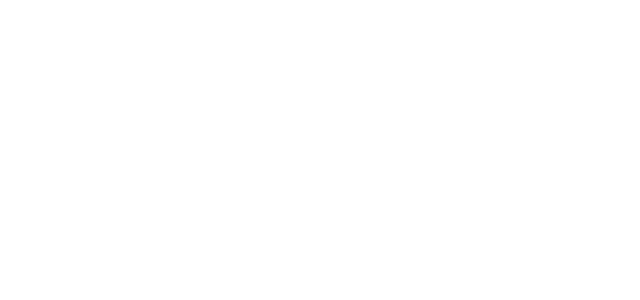
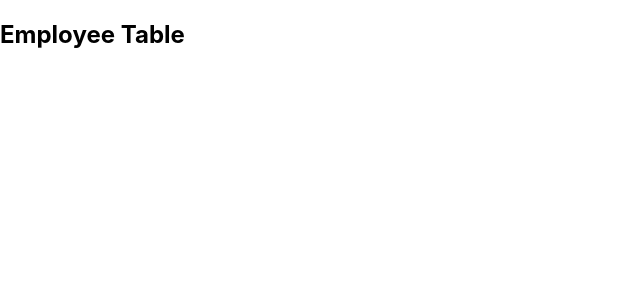
Before and after one commit to btparker70/Employee-Directory, a React (Create React App) app: page / in a window 1280 px wide. Shown: the top 300 px of the page, without its empty margins (0-640 px from the left). Built offline with nearby package versions, Linux system fonts and the light colour scheme.

Commit message:
added container and main page

```diff
--- a/src/App.js
+++ b/src/App.js
@@ -1,12 +1,9 @@
 import './App.css';
-import Wrapper from "./components/Wrapper"
-import CardContainer from "./components/CardContainer"
+import Main from "./pages/Main"
 
 function App() {
   return (
-    <Wrapper>
-      <CardContainer />
-    </Wrapper>
+    <Main />
   );
 }
 
--- a/src/components/CardContainer/index.js
+++ b/src/components/Container/index.js
@@ -2,7 +2,7 @@ import React from "react";
 // import Card from "../Card";
 import "./style.css";
 
-function CardContainer() {
+function Container() {
   return (
     <div className="jumbotron card-container">
       {/* <Card /> */}
@@ -10,4 +10,4 @@ function CardContainer() {
   );
 }
 
-export default CardContainer;
+export default Container;
--- /dev/null
+++ b/src/pages/Main/index.js
@@ -0,0 +1,17 @@
+import React, { useState } from "react";
+import Container from "../../components/Container";
+
+function Main() {
+
+  return (
+    <div>
+      <div className="mt-4">
+        <h2>Employee Table</h2>
+      </div>
+        <Container className="mt-3 px-5">
+        </Container>
+    </div>
+  );
+}
+
+export default Main;
```
Also changed, not shown: src/components/Container/style.css (renamed from src/components/CardContainer/style.css), src/components/Main/index.js (deleted), src/components/Main/style.css (deleted).
